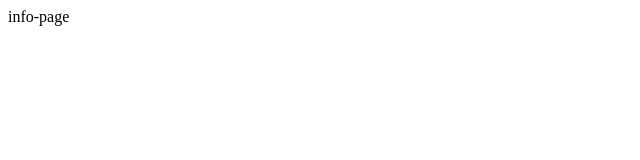
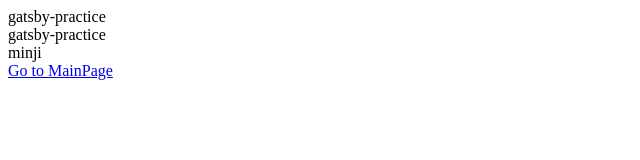
Before and after one commit to mjjeon2645/gatsby-practice, a Gatsby site: page /info in a window 1280 px wide. Shown: the whole page, without its empty margins (0-640 px from the left). Built offline with nearby package versions, Linux system fonts and the light colour scheme; Gatsby itself is replaced by a stand-in of ours.

Commit message:
샘플 페이지 생성 후 Link를 활용해 페이지 이동 구현

```diff
--- a/src/pages/info.tsx
+++ b/src/pages/info.tsx
@@ -1,9 +1,38 @@
+import { Link, graphql } from 'gatsby';
+
 import Text from '../components/Text';
 
-export default function InfoPage() {
+type InfoPageProps = {
+  data: {
+    site: {
+      siteMetadata: {
+        title: string;
+        description: string;
+        author: string;
+      }
+    }
+  }
+}
+
+export default function InfoPage({ data }: InfoPageProps) {
   return (
     <div>
-      <Text text="info-page" />
+      <Text text={data.site.siteMetadata.title} />
+      <Text text={data.site.siteMetadata.description} />
+      <Text text={data.site.siteMetadata.author} />
+      <Link to="/">Go to MainPage</Link>
     </div>
   );
 }
+
+export const metdataQuery = graphql`
+  {
+    site {
+      siteMetadata {
+        title
+        description
+        author
+      }
+    }
+  }
+`;
```
Also changed, not shown: src/pages/index.tsx (+6 -1 lines).
